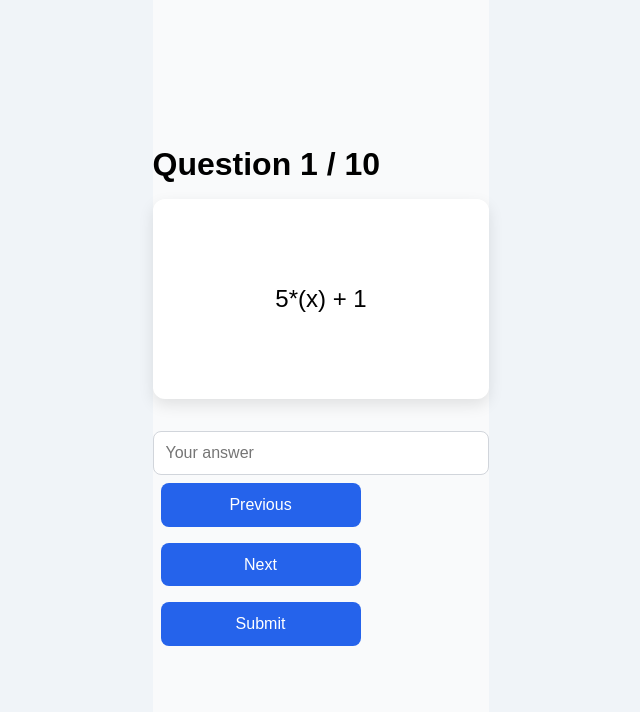
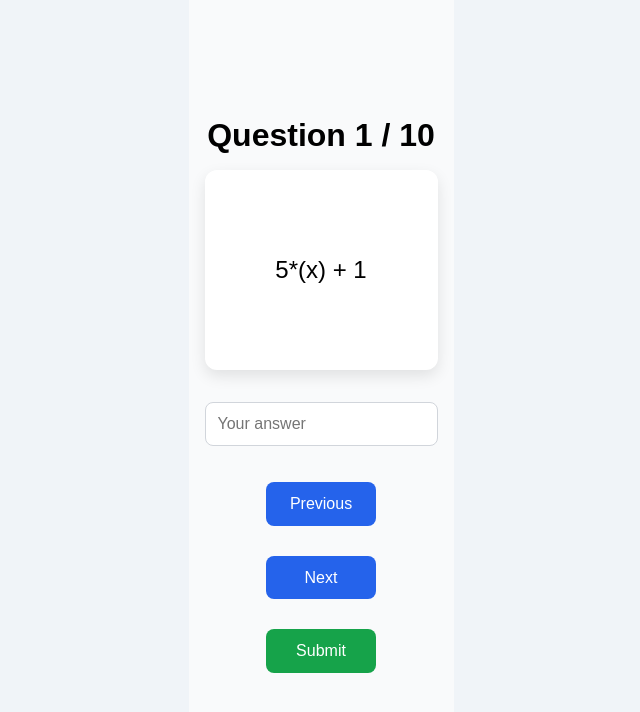
Before and after one commit to cityofsmiles/basic-algebra-flashcards, a React (Vite) app: page / in a window 1280 px wide. Both pictures are taken after a click on the button "Start Practice". Shown: the top 712 px of the page, without its empty margins (319-959 px from the left). Built offline with nearby package versions, Linux system fonts and the light colour scheme.

Commit message:
edited css

```diff
--- a/src/components/Flashcards.jsx
+++ b/src/components/Flashcards.jsx
@@ -96,10 +96,12 @@ export default function Flashcards() {
   // --- Initial screen ---
   if (!flashcards.length) {
     return (
-      <div className="flashcards-container p-4">
+      <div className="flashcards-container">
         <h1>Algebra Flashcards</h1>
         <div>
-          <button onClick={startPractice}>Start Practice</button>
+          <button className="btn-primary" onClick={startPractice}>
+            Start Practice
+          </button>
         </div>
       </div>
     );
@@ -108,7 +110,7 @@ export default function Flashcards() {
   // --- Results screen ---
   if (showResults) {
     return (
-      <div className="flashcards-container p-4">
+      <div className="flashcards-container">
         <h2>Answer Key</h2>
         <div className="answer-key">
           {flashcards.map((card, i) => {
@@ -127,8 +129,8 @@ export default function Flashcards() {
         <p>Score: {flashcards.filter((card, i) => checkEquivalence(answers[i] || "", card.correctEvalExpr)).length}/{flashcards.length}</p>
 
         <div className="button-group">
-          <button onClick={startPractice}>Try Another Set</button>
-          <button onClick={() => setShowResults(false)}>Back to Cards</button>
+          <button className="btn-primary" onClick={startPractice}>Try Another Set</button>
+          <button className="btn-submit" onClick={() => setShowResults(false)}>Back to Cards</button>
         </div>
       </div>
     );
@@ -136,7 +138,7 @@ export default function Flashcards() {
 
   // --- Flashcard screen ---
   return (
-    <div className="flashcards-container p-4">
+    <div className="flashcards-container">
       <h1>Question {currentIndex + 1} / {flashcards.length}</h1>
 
       <div
@@ -154,6 +156,7 @@ export default function Flashcards() {
       <div>
         <input
           type="text"
+          className="input-answer"
           placeholder="Your answer"
           value={answers[currentIndex] || ""}
           onChange={(e) => handleAnswer(e.target.value)}
@@ -161,9 +164,9 @@ export default function Flashcards() {
       </div>
 
       <div className="button-group">
-        <button onClick={prevCard}>Previous</button>
-        <button onClick={nextCard}>Next</button>
-        <button onClick={() => setShowResults(true)}>Submit</button>
+        <button className="btn-primary" onClick={prevCard}>Previous</button>
+        <button className="btn-primary" onClick={nextCard}>Next</button>
+        <button className="btn-submit" onClick={() => setShowResults(true)}>Submit</button>
       </div>
     </div>
   );
--- a/src/components/flashcards.css
+++ b/src/components/flashcards.css
@@ -1,10 +1,13 @@
-.flashcard-container {
+.flashcards-container {
   display: flex;
   flex-direction: column;
   align-items: center;
   justify-content: center;
+  text-align: center; /* centers all text, including answer key */
+  padding: 1rem;
 }
 
+/* Flashcard styling */
 .flashcard {
   background: #ffffff;
   width: 280px;
@@ -52,37 +55,56 @@
   background-color: #f0f9ff;
 }
 
+/* Input field centered */
 .input-answer {
+  display: inline-block;
   width: 280px;
   max-width: 90vw;
   padding: 0.8rem;
   font-size: 1rem;
   border-radius: 8px;
   border: 1px solid #ccc;
+  margin: 10px auto;
 }
 
+/* Buttons centered */
+.btn-primary,
+.btn-submit {
+  display: inline-block;
+  margin: 10px auto;
+  padding: 0.8rem 1.5rem;
+  border-radius: 8px;
+  font-size: 1rem;
+  border: none;
+  cursor: pointer;
+}
+
+/* Button colors */
 .btn-primary {
   background-color: #2563eb;
   color: white;
-  padding: 0.8rem;
-  border-radius: 8px;
-  font-size: 1rem;
-  border: none;
 }
-
 .btn-primary:hover {
   background-color: #1e40af;
 }
-
 .btn-submit {
   background-color: #16a34a;
   color: white;
-  padding: 0.8rem;
-  border-radius: 8px;
-  font-size: 1rem;
-  border: none;
 }
-
 .btn-submit:hover {
   background-color: #15803d;
 }
+
+/* Answer Key text centered */
+.answer-key p {
+  text-align: center;
+}
+
+/* Optional: spacing for groups of buttons */
+.button-group {
+  margin-top: 1rem;
+  display: flex;
+  flex-direction: column;
+  align-items: center;
+  gap: 10px;
+}
```
